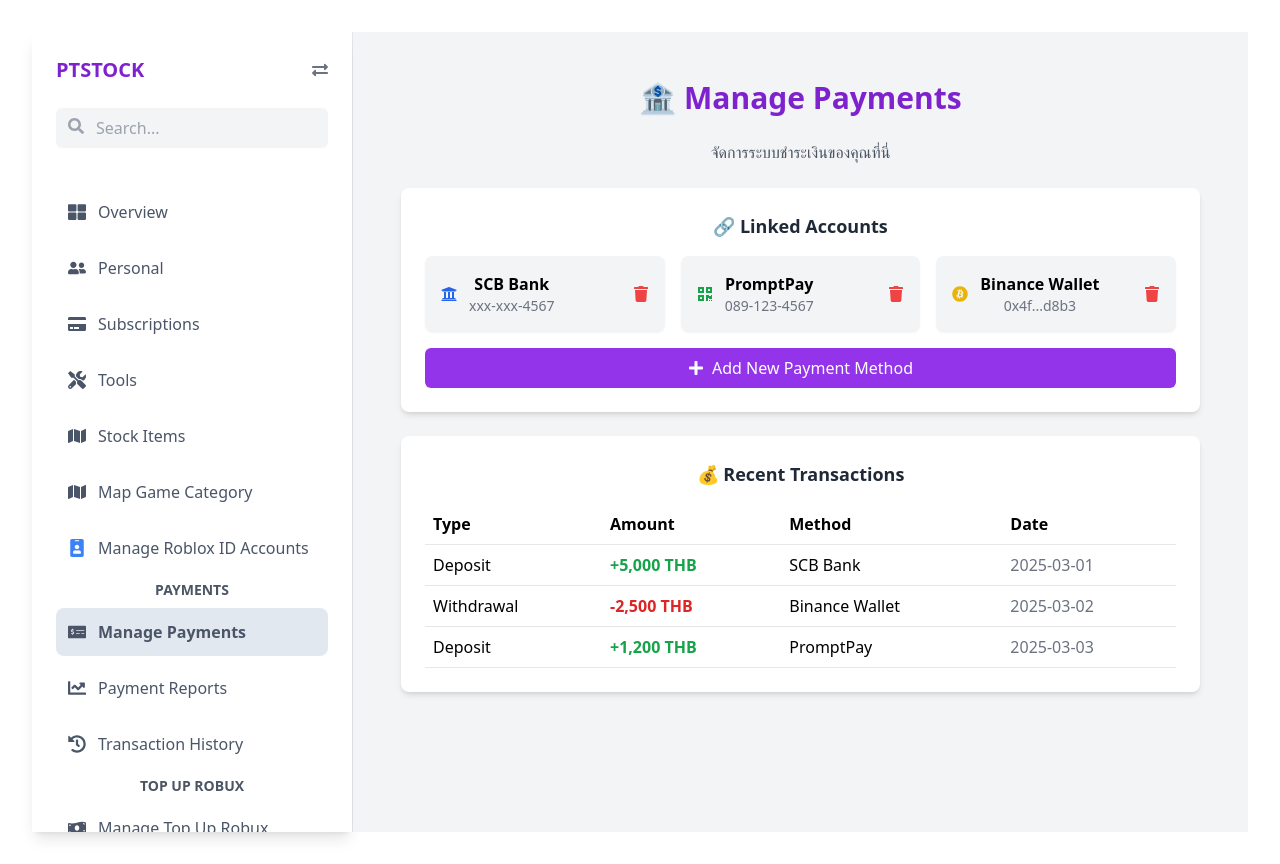
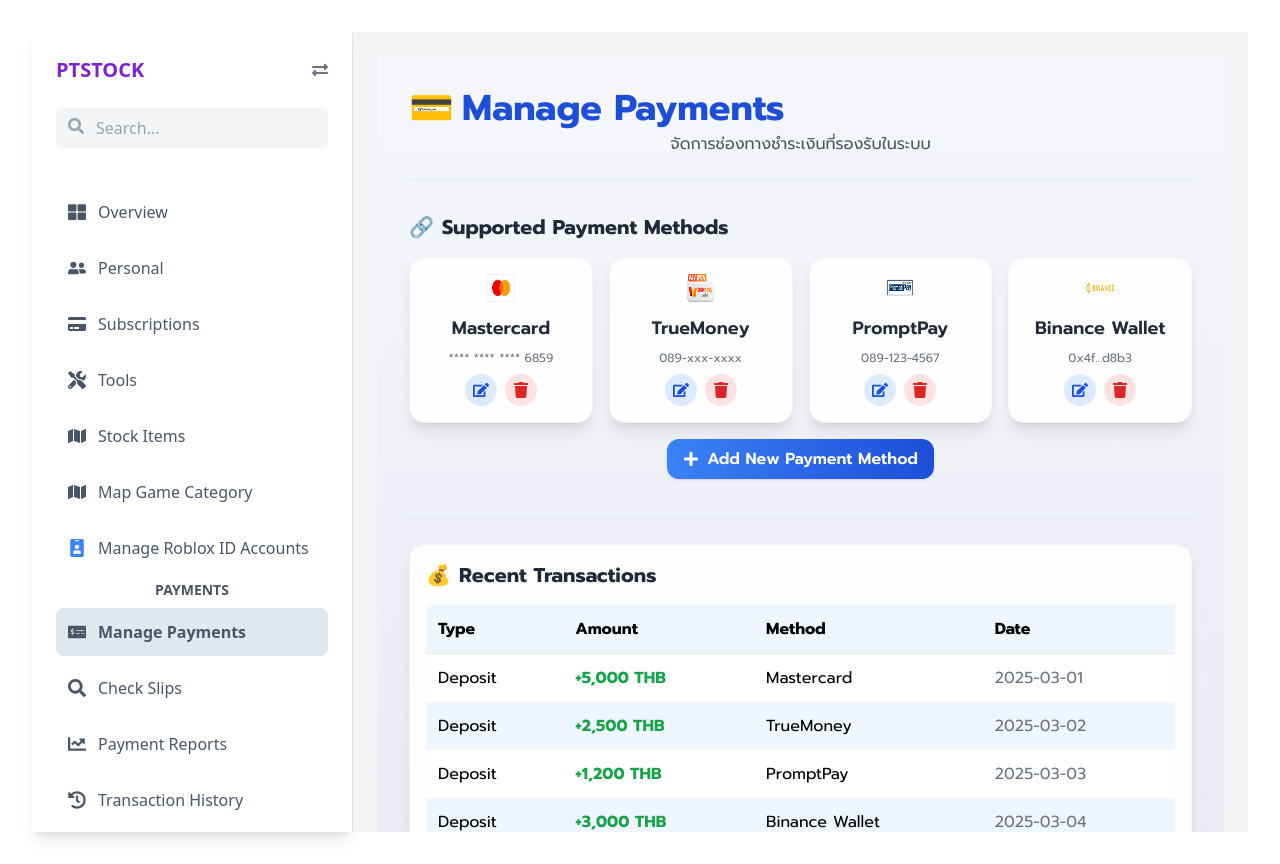
Before and after one commit to joozery/Roboxpt, a React (Vite) app in the folder frontend/: page /dashboard/manage-payments in a window 1280 px wide. Built offline with nearby package versions, Linux system fonts and the light colour scheme; no server answers; sample sign-in values are in the browser's storage.

Commit message:
Fix: Add bcrypt dependency

```diff
--- a/frontend/src/components/Dashboard/Maincontent.jsx
+++ b/frontend/src/components/Dashboard/Maincontent.jsx
@@ -21,6 +21,7 @@
 import TransactionHistory from "./page/TransactionHistory"; // ✅ เพิ่มเมนู Payment
 import TopUpRobuxManagement from "./page/TopUpRobuxManagement"; // ✅ เพิ่มเมนูจัดการ TopUp Robux
 import ManageAdmins from "./page/ManageAdmins"; // ✅ เพิ่มเมนู จัดการแอดมิน
+import CheckSlips from "./page/CheckSlips";
 
 const MainContent = () => {
   const location = useLocation();
@@ -50,6 +51,8 @@
       {/* ✅ เพิ่มเมนู "จัดการแอดมิน" และ "จัดการบทบาท" */}
       {currentPath === "/dashboard/manage-admins" && <ManageAdmins />}
 
+      {currentPath === "/dashboard/check-slips" && <CheckSlips />}
+
       {/* Default Dashboard Content */}
       {currentPath === "/dashboard" && (
         <>
--- a/frontend/src/components/Dashboard/Sidebar.jsx
+++ b/frontend/src/components/Dashboard/Sidebar.jsx
@@ -99,6 +99,10 @@
             <FaMoneyCheckAlt size={18} />
             <span>Manage Payments</span>
           </NavLink>
+          <NavLink to="/dashboard/check-slips" className="sidebar-item">
+            <FaSearch size={18} />
+            <span>Check Slips</span>
+          </NavLink>
           <NavLink to="/dashboard/payment-reports" className="sidebar-item">
             <FaChartLine size={18} />
             <span>Payment Reports</span>
--- /dev/null
+++ b/frontend/src/components/Dashboard/page/CheckSlips.jsx
@@ -0,0 +1,84 @@
+import React, { useState } from "react";
+import { FaQrcode, FaBitcoin, FaCheckCircle, FaTimesCircle, FaUpload } from "react-icons/fa";
+
+const CheckSlips = () => {
+  const [tab, setTab] = useState("promptpay");
+  const [file, setFile] = useState(null);
+  const [result, setResult] = useState(null);
+  const [loading, setLoading] = useState(false);
+
+  const handleFileChange = (e) => {
+    setFile(e.target.files[0]);
+    setResult(null);
+  };
+
+  const handleCheck = () => {
+    setLoading(true);
+    setTimeout(() => {
+      setLoading(false);
+      // mock: สุ่ม success/error
+      setResult(Math.random() > 0.3 ? "success" : "fail");
+    }, 1500);
+  };
+
+  return (
+    <div className="max-w-xl mx-auto p-6 font-['Prompt'] bg-white rounded-2xl shadow-lg mt-10">
+      <h1 className="text-2xl font-bold text-blue-700 mb-6 text-center flex items-center justify-center gap-2">
+        <span>🔍</span> Check Payment Slip
+      </h1>
+      <div className="flex justify-center gap-4 mb-8">
+        <button
+          className={`flex items-center gap-2 px-4 py-2 rounded-full text-sm font-semibold transition border ${tab === "promptpay" ? "bg-blue-500 text-white border-blue-500" : "bg-gray-100 text-gray-600 border-gray-200 hover:bg-blue-50"}`}
+          onClick={() => { setTab("promptpay"); setFile(null); setResult(null); }}
+        >
+          <FaQrcode /> PromptPay (Slip2Go)
+        </button>
+        <button
+          className={`flex items-center gap-2 px-4 py-2 rounded-full text-sm font-semibold transition border ${tab === "binance" ? "bg-yellow-400 text-black border-yellow-400" : "bg-gray-100 text-gray-600 border-gray-200 hover:bg-yellow-50"}`}
+          onClick={() => { setTab("binance"); setFile(null); setResult(null); }}
+        >
+          <FaBitcoin /> Binance
+        </button>
+      </div>
+
+      <div className="bg-gray-50 p-5 rounded-xl shadow-inner">
+        <div className="mb-4">
+          <label className="block text-gray-700 font-medium mb-2">อัปโหลดสลิป {tab === "promptpay" ? "PromptPay" : "Binance"}</label>
+          <input
+            type="file"
+            accept="image/*,application/pdf"
+            onChange={handleFileChange}
+            className="block w-full text-sm text-gray-500 file:mr-4 file:py-2 file:px-4 file:rounded-full file:border-0 file:text-sm file:font-semibold file:bg-blue-50 file:text-blue-700 hover:file:bg-blue-100"
+          />
+          {file && <div className="mt-2 text-green-600 text-xs">ไฟล์: {file.name}</div>}
+        </div>
+        <button
+          className={`w-full flex items-center justify-center gap-2 py-2 rounded-lg font-semibold transition ${tab === "promptpay" ? "bg-blue-500 text-white hover:bg-blue-600" : "bg-yellow-400 text-black hover:bg-yellow-500"} disabled:opacity-60`}
+          onClick={handleCheck}
+          disabled={!file || loading}
+        >
+          <FaUpload /> {tab === "promptpay" ? "ตรวจสอบด้วย Slip2Go" : "ตรวจสอบสลิป Binance"}
+        </button>
+
+        {/* ผลลัพธ์ mock */}
+        {loading && <div className="mt-4 text-center text-blue-500 animate-pulse">กำลังตรวจสอบ...</div>}
+        {result === "success" && (
+          <div className="mt-4 flex flex-col items-center text-green-600">
+            <FaCheckCircle className="text-3xl mb-1" />
+            <div className="font-bold">ตรวจสอบสลิปสำเร็จ</div>
+            <div className="text-xs text-gray-500">(Mock: ข้อมูลถูกต้อง)</div>
+          </div>
+        )}
+        {result === "fail" && (
+          <div className="mt-4 flex flex-col items-center text-red-500">
+            <FaTimesCircle className="text-3xl mb-1" />
+            <div className="font-bold">สลิปไม่ถูกต้อง หรือไม่สามารถตรวจสอบได้</div>
+            <div className="text-xs text-gray-500">(Mock: กรุณาตรวจสอบไฟล์อีกครั้ง)</div>
+          </div>
+        )}
+      </div>
+    </div>
+  );
+};
+
+export default CheckSlips;
--- a/frontend/src/components/Dashboard/page/ManagePayments.jsx
+++ b/frontend/src/components/Dashboard/page/ManagePayments.jsx
@@ -1,84 +1,147 @@
 import React, { useState } from "react";
-import { FaPlus, FaTrash, FaBitcoin, FaUniversity, FaQrcode } from "react-icons/fa";
+import { FaPlus, FaTrash, FaEdit, FaSave, FaTimes } from "react-icons/fa";
+import mastercard from '../../../assets/icons/mastercard.png';
+import truemoney from '../../../assets/icons/truemoney.png';
+import promptpay from '../../../assets/icons/promptpay.png';
+import binance from '../../../assets/icons/binance.png';
 
 const ManagePayments = () => {
   const [accounts, setAccounts] = useState([
-    { id: 1, type: "Bank", name: "SCB Bank", details: "xxx-xxx-4567", icon: <FaUniversity className="text-blue-600" /> },
-    { id: 2, type: "PromptPay", name: "PromptPay", details: "089-123-4567", icon: <FaQrcode className="text-green-600" /> },
-    { id: 3, type: "Crypto", name: "Binance Wallet", details: "0x4f...d8b3", icon: <FaBitcoin className="text-yellow-500" /> }
+    { id: 1, type: "Mastercard", name: "Mastercard", details: "**** **** **** 6859", icon: <img src={mastercard} className="w-7 h-7" alt="Mastercard" /> },
+    { id: 2, type: "TrueMoney", name: "TrueMoney", details: "089-xxx-xxxx", icon: <img src={truemoney} className="w-7 h-7" alt="TrueMoney" /> },
+    { id: 3, type: "PromptPay", name: "PromptPay", details: "089-123-4567", icon: <img src={promptpay} className="w-7 h-7" alt="PromptPay" /> },
+    { id: 4, type: "Binance", name: "Binance Wallet", details: "0x4f...d8b3", icon: <img src={binance} className="w-7 h-7" alt="Binance" /> }
   ]);
 
   const [transactions] = useState([
-    { id: 1, type: "Deposit", amount: "+5,000 THB", method: "SCB Bank", date: "2025-03-01" },
-    { id: 2, type: "Withdrawal", amount: "-2,500 THB", method: "Binance Wallet", date: "2025-03-02" },
-    { id: 3, type: "Deposit", amount: "+1,200 THB", method: "PromptPay", date: "2025-03-03" }
+    { id: 1, type: "Deposit", amount: "+5,000 THB", method: "Mastercard", date: "2025-03-01" },
+    { id: 2, type: "Deposit", amount: "+2,500 THB", method: "TrueMoney", date: "2025-03-02" },
+    { id: 3, type: "Deposit", amount: "+1,200 THB", method: "PromptPay", date: "2025-03-03" },
+    { id: 4, type: "Deposit", amount: "+3,000 THB", method: "Binance Wallet", date: "2025-03-04" }
   ]);
+
+  const [editId, setEditId] = useState(null);
+  const [editName, setEditName] = useState("");
+  const [editDetails, setEditDetails] = useState("");
 
   const handleRemoveAccount = (id) => {
     setAccounts(accounts.filter(account => account.id !== id));
   };
 
+  const handleEdit = (account) => {
+    setEditId(account.id);
+    setEditName(account.name);
+    setEditDetails(account.details);
+  };
+
+  const handleSave = (id) => {
+    setAccounts(accounts.map(acc => acc.id === id ? { ...acc, name: editName, details: editDetails } : acc));
+    setEditId(null);
+    setEditName("");
+    setEditDetails("");
+  };
+
+  const handleCancel = () => {
+    setEditId(null);
+    setEditName("");
+    setEditDetails("");
+  };
+
   return (
-    <div className="p-6 space-y-6">
-      <h1 className="text-3xl font-bold text-purple-700">🏦 Manage Payments</h1>
-      <p className="text-gray-600">จัดการระบบชำระเงินของคุณที่นี่</p>
+    <div className="p-4 md:p-8 space-y-10 font-['Prompt'] bg-gradient-to-b from-[#f6f7fb] to-[#e9eaf3] min-h-screen">
+      <div className="max-w-5xl mx-auto">
+        <h1 className="text-3xl md:text-4xl font-extrabold text-blue-700 mb-1 flex items-center gap-2">💳 <span>Manage Payments</span></h1>
+        <p className="text-gray-600 mb-6">จัดการช่องทางชำระเงินที่รองรับในระบบ</p>
 
-      {/* 🔹 บัญชีที่เชื่อมต่อ */}
-      <div className="bg-white p-6 rounded-lg shadow-md">
-        <h2 className="text-lg font-semibold text-gray-800 mb-4">🔗 Linked Accounts</h2>
-        <div className="grid grid-cols-3 gap-4">
+        {/* Divider */}
+        <div className="border-b border-blue-100 mb-8" />
+
+        {/* Payment Methods Section */}
+        <div className="mb-10">
+          <h2 className="text-xl font-bold text-gray-800 mb-4 flex items-center gap-2">🔗 <span>Supported Payment Methods</span></h2>
+          <div className="grid grid-cols-1 sm:grid-cols-2 md:grid-cols-4 gap-4">
             {accounts.map(account => (
-            <div key={account.id} className="flex items-center justify-between bg-gray-100 p-4 rounded-lg shadow-sm">
-              <div className="flex items-center gap-3">
-                {account.icon}
-                <div>
-                  <p className="font-semibold">{account.name}</p>
-                  <p className="text-gray-500 text-sm">{account.details}</p>
+              <div key={account.id} className="bg-white/90 rounded-2xl shadow-lg border border-gray-100 p-4 flex flex-col items-center transition hover:shadow-xl">
+                <div className="flex flex-col items-center gap-2 w-full">
+                  <div className="mb-1">{account.icon}</div>
+                  {editId === account.id ? (
+                    <>
+                      <input
+                        className="font-semibold text-gray-800 bg-gray-50 border border-blue-200 rounded-lg px-2 py-1 mb-1 w-full text-center focus:ring-2 focus:ring-blue-300 outline-none"
+                        value={editName}
+                        onChange={e => setEditName(e.target.value)}
+                      />
+                      <input
+                        className="text-gray-500 text-xs bg-gray-50 border border-blue-100 rounded-lg px-2 py-1 w-full text-center focus:ring-2 focus:ring-blue-200 outline-none"
+                        value={editDetails}
+                        onChange={e => setEditDetails(e.target.value)}
+                      />
+                    </>
+                  ) : (
+                    <>
+                      <p className="font-semibold text-gray-800 text-lg text-center">{account.name}</p>
+                      <p className="text-gray-500 text-xs text-center">{account.details}</p>
+                    </>
+                  )}
                 </div>
-              </div>
+                <div className="flex gap-2 items-center justify-center mt-2">
+                  {editId === account.id ? (
+                    <>
+                      <button onClick={() => handleSave(account.id)} className="rounded-full p-2 bg-green-100 hover:bg-green-200 text-green-700 transition" title="Save"><FaSave /></button>
+                      <button onClick={handleCancel} className="rounded-full p-2 bg-gray-100 hover:bg-gray-200 text-gray-500 transition" title="Cancel"><FaTimes /></button>
+                    </>
+                  ) : (
+                    <button onClick={() => handleEdit(account)} className="rounded-full p-2 bg-blue-100 hover:bg-blue-200 text-blue-700 transition" title="Edit"><FaEdit /></button>
+                  )}
                   <button
                     onClick={() => handleRemoveAccount(account.id)}
-                className="text-red-500 hover:text-red-700"
+                    className="rounded-full p-2 bg-red-100 hover:bg-red-200 text-red-600 transition"
+                    title="Remove"
                   >
                     <FaTrash />
                   </button>
                 </div>
+              </div>
             ))}
           </div>
 
-        {/* 🔹 ปุ่มเพิ่มบัญชีใหม่ */}
-        <button className="mt-4 w-full flex items-center justify-center gap-2 bg-purple-600 text-white py-2 rounded-md hover:bg-purple-700">
+          {/* Add New Payment Method Button */}
+          <button className="mt-4 w-full md:w-auto flex items-center justify-center gap-2 bg-gradient-to-r from-blue-500 to-blue-700 text-white py-2 px-4 rounded-xl shadow hover:from-blue-600 hover:to-blue-800 transition text-base font-semibold mx-auto">
             <FaPlus /> Add New Payment Method
           </button>
         </div>
 
-      {/* 🔹 รายการธุรกรรมล่าสุด */}
-      <div className="bg-white p-6 rounded-lg shadow-md">
-        <h2 className="text-lg font-semibold text-gray-800 mb-4">💰 Recent Transactions</h2>
+        {/* Divider */}
+        <div className="border-b border-blue-100 mb-6" />
+
+        {/* Recent Transactions Section */}
+        <div className="bg-white/90 p-4 rounded-2xl shadow-lg border border-gray-100">
+          <h2 className="text-xl font-bold text-gray-800 mb-4 flex items-center gap-2">💰 <span>Recent Transactions</span></h2>
+          <div className="overflow-x-auto">
             <table className="w-full text-left border-collapse">
               <thead>
-            <tr className="border-b">
-              <th className="p-2">Type</th>
-              <th className="p-2">Amount</th>
-              <th className="p-2">Method</th>
-              <th className="p-2">Date</th>
+                <tr className="border-b bg-blue-50">
+                  <th className="p-3">Type</th>
+                  <th className="p-3">Amount</th>
+                  <th className="p-3">Method</th>
+                  <th className="p-3">Date</th>
                 </tr>
               </thead>
               <tbody>
-            {transactions.map(txn => (
-              <tr key={txn.id} className="border-b hover:bg-gray-100">
-                <td className="p-2">{txn.type}</td>
-                <td className={`p-2 font-bold ${txn.amount.startsWith("+") ? "text-green-600" : "text-red-600"}`}>
-                  {txn.amount}
-                </td>
-                <td className="p-2">{txn.method}</td>
-                <td className="p-2 text-gray-500">{txn.date}</td>
+                {transactions.map((txn, idx) => (
+                  <tr key={txn.id} className={idx % 2 === 0 ? "bg-white" : "bg-blue-50 hover:bg-blue-100"}>
+                    <td className="p-3">{txn.type}</td>
+                    <td className={`p-3 font-bold ${txn.amount.startsWith("+") ? "text-green-600" : "text-red-600"}`}>{txn.amount}</td>
+                    <td className="p-3">{txn.method}</td>
+                    <td className="p-3 text-gray-500">{txn.date}</td>
                   </tr>
                 ))}
               </tbody>
             </table>
           </div>
         </div>
+      </div>
+    </div>
   );
 };
 
--- a/frontend/src/components/Navbar/Navbar.jsx
+++ b/frontend/src/components/Navbar/Navbar.jsx
@@ -26,6 +26,18 @@
     localStorage.removeItem("userToken");
     localStorage.removeItem("userInfo");
     setUser(null);
+  };
+
+  // ฟังก์ชัน login Discord
+  const loginWithDiscord = () => {
+    const baseURL = process.env.NODE_ENV === 'production'
+      ? 'https://ptstock-api-98e91618439c.herokuapp.com'
+      : 'http://localhost:6230';
+    window.open(
+      `${baseURL}/api/auth/discord`,
+      'Discord Login',
+      'width=500,height=600,scrollbars=yes,resizable=yes'
+    );
   };
 
   return (
@@ -60,7 +72,14 @@
 
           {/* Right Side: Icons + User Info */}
           <div className="flex items-center gap-4 text-base">
-            <FaDiscord className="text-xl hover:text-blue-400 cursor-pointer" />
+            {/* เปลี่ยน FaDiscord ให้เป็นปุ่ม */}
+            <button
+              onClick={loginWithDiscord}
+              className="text-xl hover:text-blue-400 cursor-pointer transition-colors"
+              title="Login with Discord"
+            >
+              <FaDiscord />
+            </button>
             <MdShield className="text-xl hover:text-blue-400 cursor-pointer" />
             <FaShoppingCart className="text-xl hover:text-blue-400 cursor-pointer" />
 
```
Lines whose indentation alone changed are shown as unchanged.
